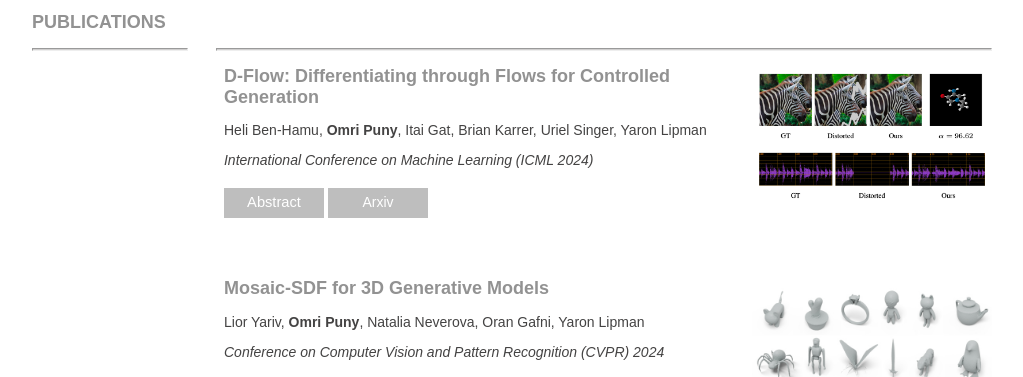
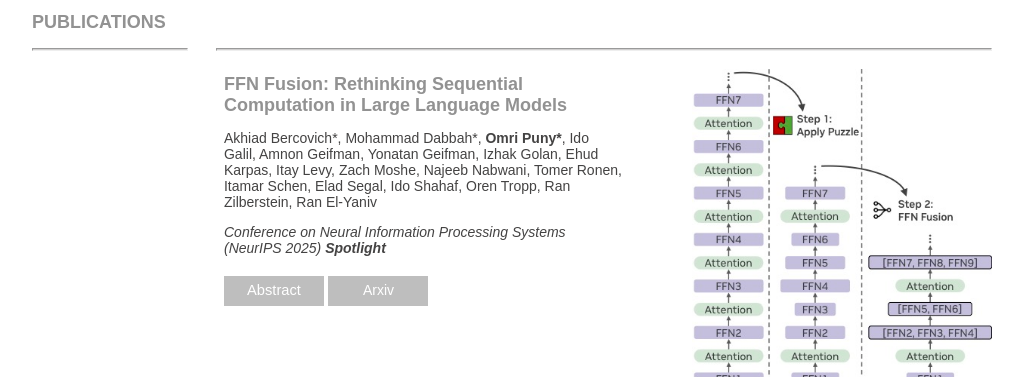
Before and after one commit to omri1348/omri1348.github.io, a plain HTML site: page index.html in a window 1280 px wide. Shown: the part 408-785 px from the top of the page, without its empty margins (128-1151 px from the left). Drawn offline with Linux system fonts and the light colour scheme.

Commit message:
ffn fusion update

```diff
--- a/index.html
+++ b/index.html
@@ -71,6 +71,42 @@
     <hr class="sectionTitleRule">
     <hr class="sectionTitleRule2">
 
+<div class="paper-container" style="display: flex; gap: 40px; align-items: flex-start; margin-bottom: 60px; font-family: sans-serif;">
+
+  <div class="section2Content" style="flex: 2;">
+    <h2 class="sectionContentTitle" >
+      FFN Fusion: Rethinking Sequential Computation in Large Language Models
+    </h2>
+
+    <h3 class="sectionContentSubTitle" >
+      Akhiad Bercovich*, Mohammad Dabbah*, <strong>Omri Puny*</strong>, Ido Galil, Amnon Geifman, Yonatan Geifman, Izhak Golan, Ehud Karpas, Itay Levy, Zach Moshe, Najeeb Nabwani, Tomer Ronen, Itamar Schen, Elad Segal, Ido Shahaf, Oren Tropp, Ran Zilberstein, Ran El-Yaniv
+    </h3>
+
+    <h3 class="sectionContentSubTitle" >
+      <em>Conference on Neural Information Processing Systems (NeurIPS 2025) <strong>Spotlight</strong></em>
+    </h3>
+
+    <aside class="externalResourcesNav" style="margin-left: 0px" >
+      <div class="dropdown">
+        <span>Abstract</span>
+        <div class="dropdown-content">
+          <p >
+            We introduce FFN Fusion, an architectural optimization technique that reduces sequential computation in large language models by identifying and exploiting natural opportunities for parallelization. Our key insight is that sequences of Feed-Forward Network (FFN) layers, particularly those remaining after the removal of specific attention layers, can often be parallelized with minimal accuracy impact. We develop a principled methodology for identifying and fusing such sequences, transforming them into parallel operations that significantly reduce inference latency while preserving model behavior. Applying these techniques to Llama-3.1-405B-Instruct, we create Llama-Nemotron-Ultra-253B-Base (Ultra-253B-Base), an efficient and soon-to-be publicly available model that achieves a 1.71X speedup in inference latency and 35X lower per-token cost while maintaining strong performance across benchmarks. Through extensive experiments on models from 49B to 253B parameters, we demonstrate that FFN Fusion becomes increasingly effective at larger scales and can complement existing optimization techniques like quantization and pruning. Most intriguingly, we find that even full transformer blocks containing both attention and FFN layers can sometimes be parallelized, suggesting new directions for neural architecture design.
+
+          </p>
+        </div>
+      </div>
+      <div class="dropdown">
+        <a href="https://arxiv.org/abs/2503.18908" target="_blank" >Arxiv</a>
+      </div>
+    </aside>
+  </div>
+
+  <div class="sectionContent" style="flex: 1; min-width: 300px;">
+    <img src="AboutPageAssets/images/ffn_fusion.jpg" alt="FFN Fusion Diagram" style="width: 100%; height: auto; display: block;"/>
+  </div>
+
+</div>
 
 	   <div class="sectionContent">
 	  <img src="AboutPageAssets/images/dflow.png" style='height: 100%; width: 100%; object-fit: contain' alt=""/>
```
Also changed, not shown: AboutPageAssets/images/ffn_fusion.jpg (added).
